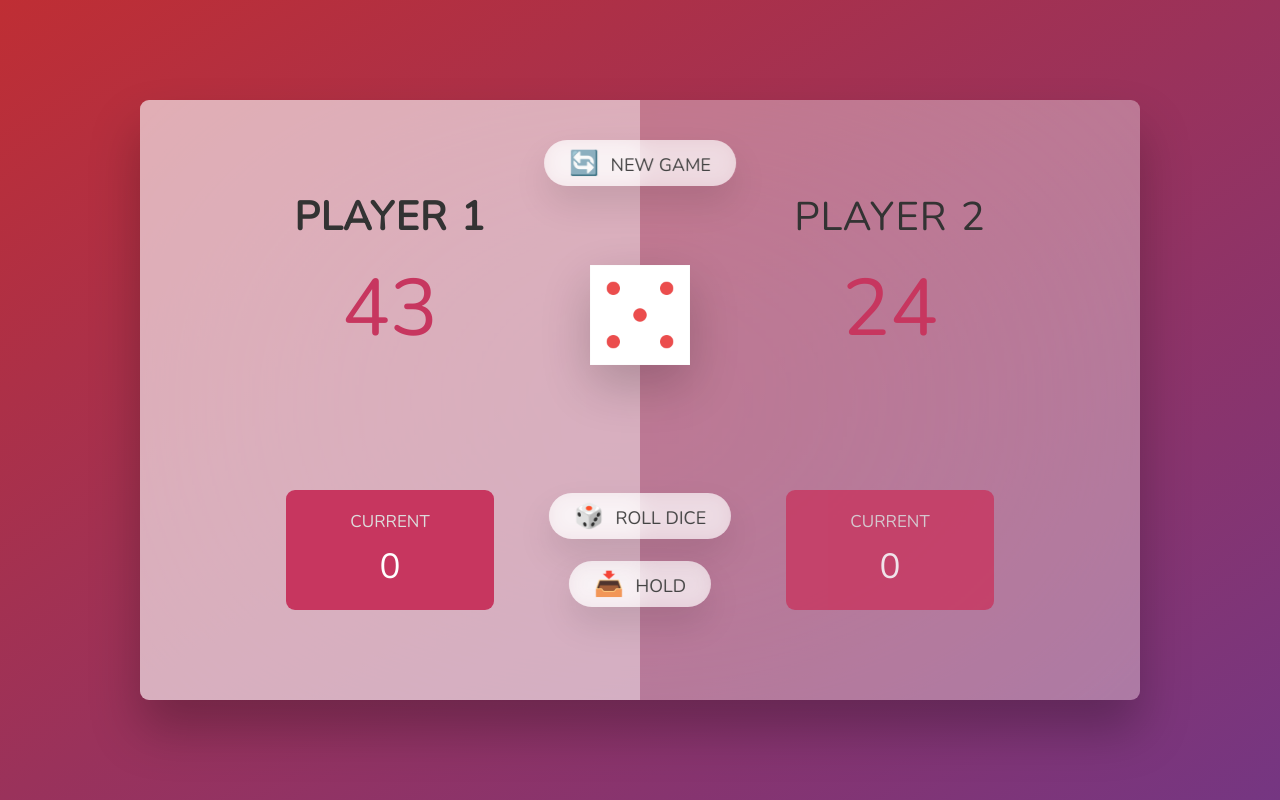
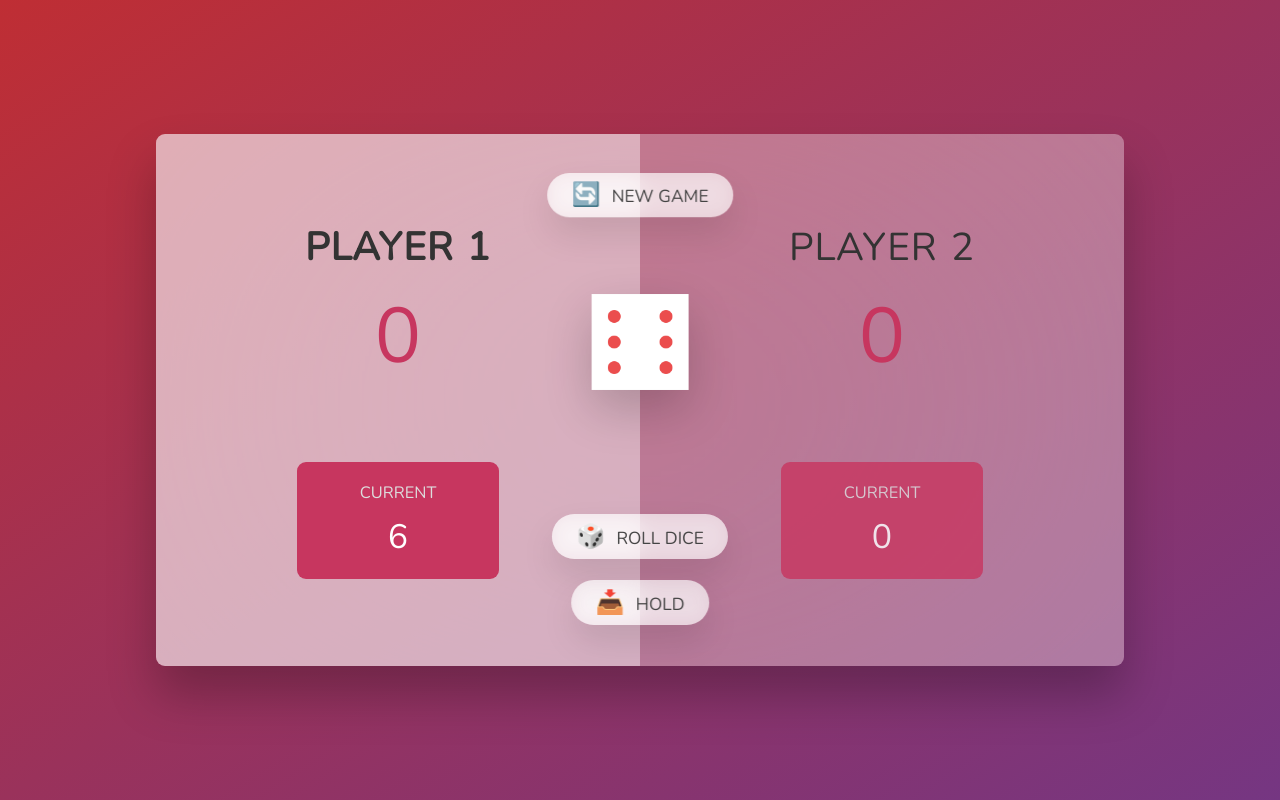
Before and after one commit to ZainGondal005/Java-Script, a plain HTML site: page 07-Pig-Game/index.html in a window 1280 px wide. Both pictures are taken after a click on the button "🔄 NEW GAME". Drawn offline with nearby package versions, Linux system fonts and the light colour scheme.

Commit message:
Rolling the Dice

```diff
--- a/07-Pig-Game/script.js
+++ b/07-Pig-Game/script.js
@@ -1 +1,39 @@
-'use strict';
+"use strict";
+
+const score0EL = document.querySelector("#score--0");
+
+const score1EL = document.getElementById("score--1");
+
+const current0EL = document.getElementById("current--0");
+const current1EL = document.getElementById("current--1");
+
+const diceEL = document.querySelector(".dice");
+
+var btnNew = document.querySelector(".btn--new");
+var btnRoll = document.querySelector(".btn--roll");
+var btnHold = document.querySelector(".btn--hold");
+
+score0EL.textContent = 0;
+score1EL.textContent = 0;
+diceEL.classList.add("hidden");
+
+var currentscore = 0;
+//rolling dice functionallity
+
+btnRoll = document.addEventListener("click", function () {
+  //1. Random number
+  const dice = Math.trunc(Math.random() * 6) + 1;
+
+  //2. Display
+  diceEL.classList.remove("hidden");
+  diceEL.src = `dice-${dice}.png`;
+
+  //3. check rolled is 1
+  if (dice !== 1) {
+    currentscore = currentscore + dice;
+    current0EL.textContent = currentscore;
+  } else {
+    currentscore = 0;
+    current0EL.textContent = currentscore;
+  }
+});
--- a/07-Pig-Game/style.css
+++ b/07-Pig-Game/style.css
@@ -1,4 +1,4 @@
-@import url('https://fonts.googleapis.com/css2?family=Nunito&display=swap');
+@import url("https://fonts.googleapis.com/css2?family=Nunito&display=swap");
 
 * {
   margin: 0;
@@ -7,12 +7,12 @@
 }
 
 html {
-  font-size: 62.5%;
+  font-size: 60.5%;
   box-sizing: border-box;
 }
 
 body {
-  font-family: 'Nunito', sans-serif;
+  font-family: "Nunito", sans-serif;
   font-weight: 400;
   height: 100vh;
   color: #333;
@@ -26,7 +26,7 @@ body {
 main {
   position: relative;
   width: 100rem;
-  height: 60rem;
+  height: 55rem;
   background-color: rgba(255, 255, 255, 0.35);
   backdrop-filter: blur(200px);
   filter: blur();
@@ -165,3 +165,7 @@ main {
   font-weight: 700;
   color: #c7365f;
 }
+
+.hidden{
+  display: none;
+}
```
